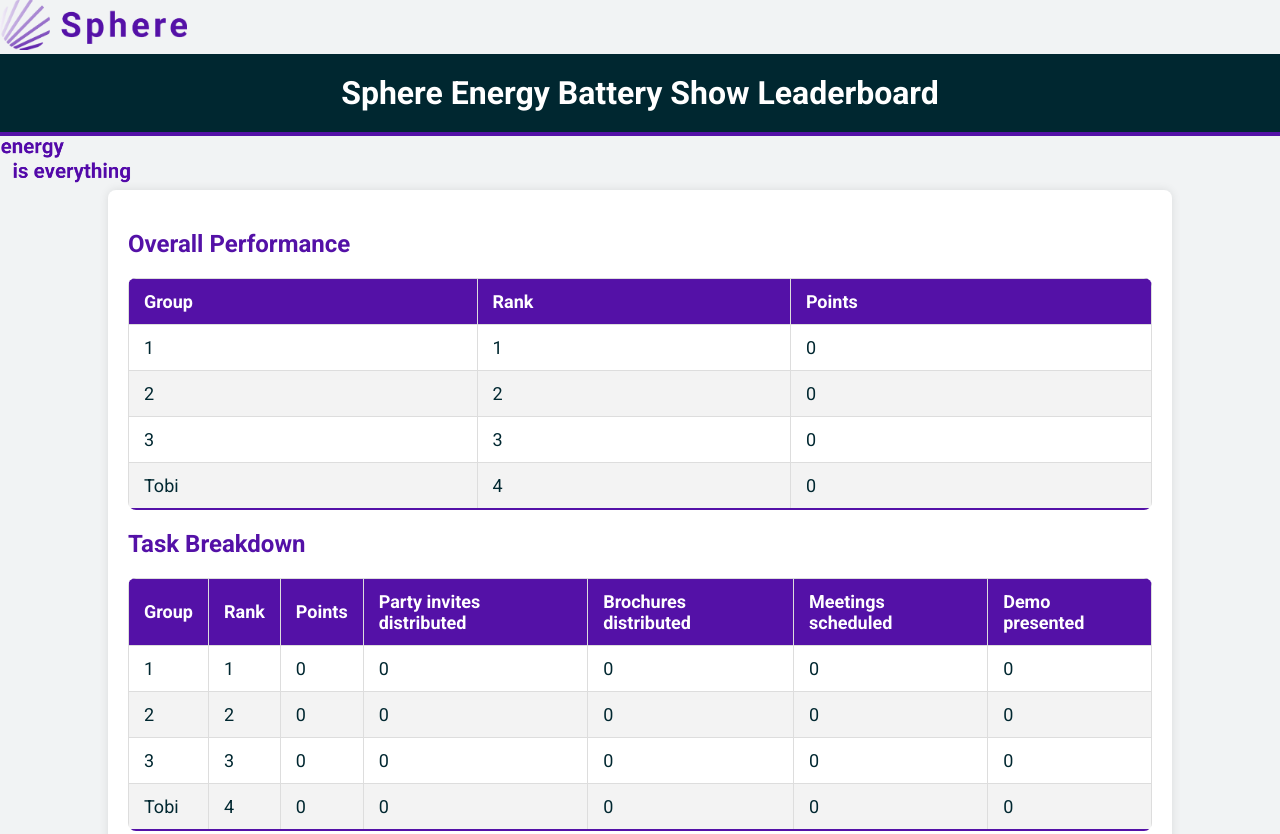
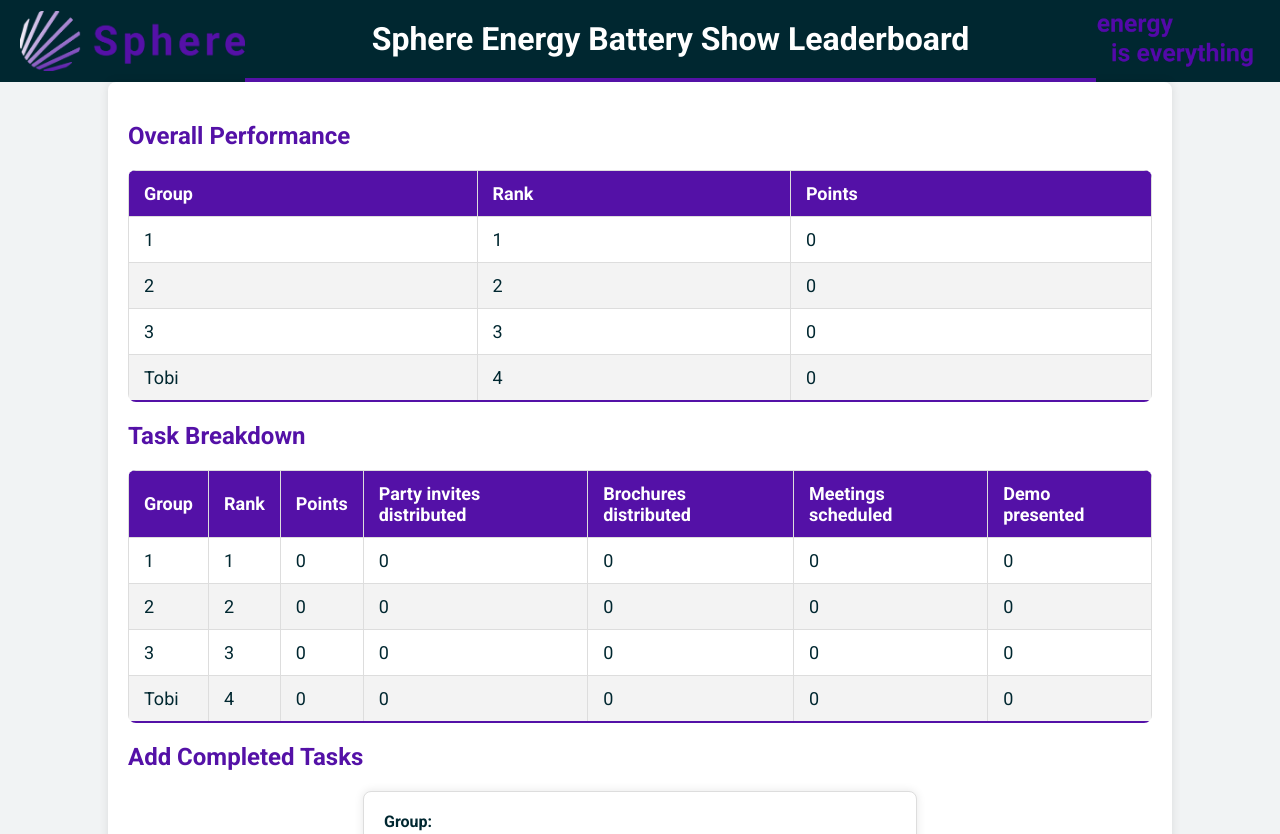
Before and after one commit to ecurio-sphere/Battery-Show-Leaderboard, a plain HTML site: page index.html in a window 1280 px wide. Shown: the top 834 px of the page. Drawn offline with Linux system fonts and the light colour scheme.

Commit message:
Update styles.css

```diff
--- a/styles.css
+++ b/styles.css
@@ -4,20 +4,19 @@
     color: #002730;
     margin: 0;
     padding: 0;
-    position: relative;
 }
 
-.header-images {
-    position: absolute;
-    top: 0;
-    width: 100%;
+.header {
+    background-color: #002730;
+    color: white;
     display: flex;
     justify-content: space-between;
-    padding: 10px;
+    align-items: center;
+    padding: 0 20px;
 }
 
-.left-image, .right-image {
-    height: 50px; /* Adjust the height as needed */
+.header img {
+    max-height: 60px; /* Adjust the height as needed */
     width: auto;
 }
 
@@ -28,6 +27,7 @@
     color: white;
     margin: 0;
     border-bottom: 4px solid #5411a7;
+    flex-grow: 1;
 }
 
 .container {
```
